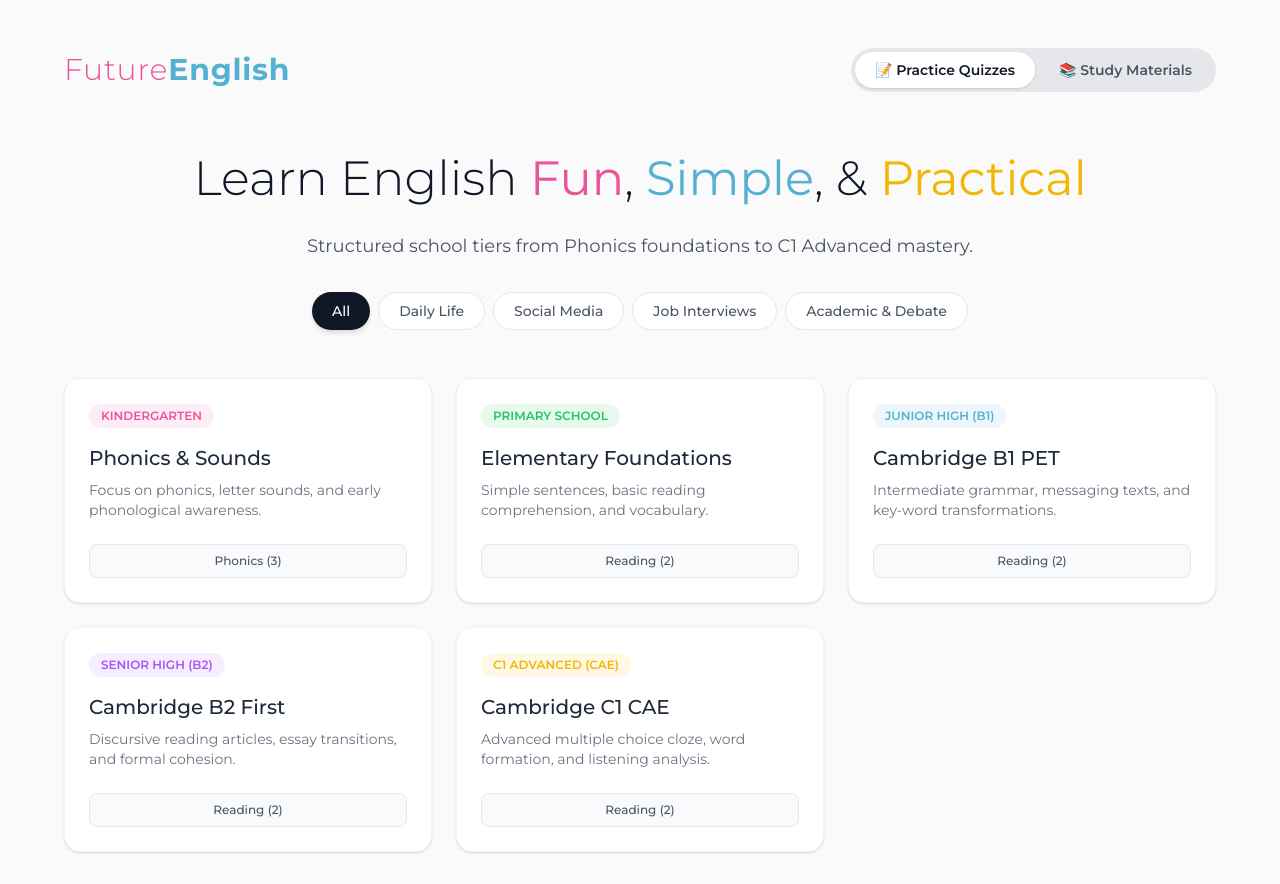
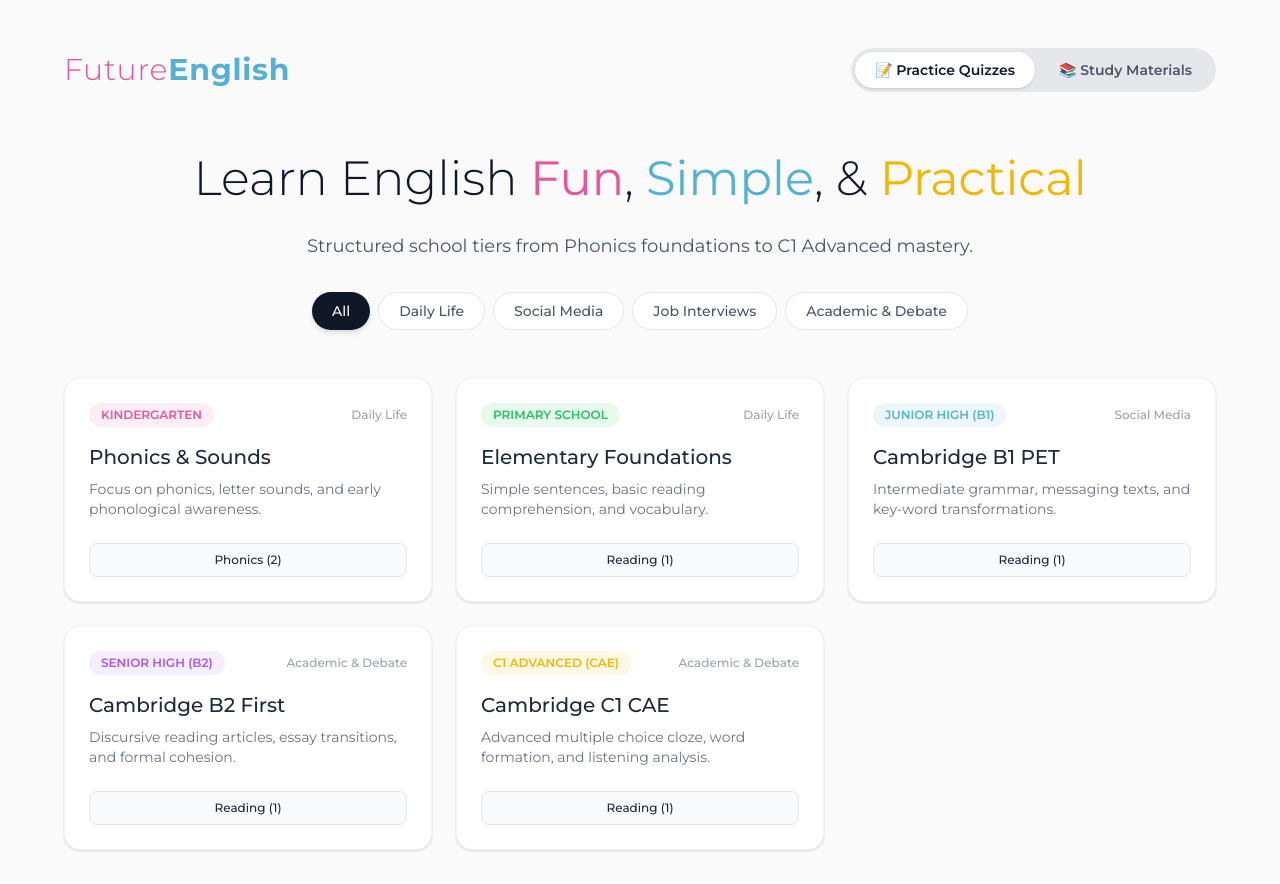
Before and after one commit to KBoer25/future-english-frontend, a Next.js app: page / in a window 1280 px wide. Built offline with nearby package versions, Linux system fonts and the light colour scheme.

Commit message:
Connected category topic filters to dynamically dim non-matching cards

```diff
--- a/app/page.tsx
+++ b/app/page.tsx
@@ -37,8 +37,56 @@ export default function Home() {
 
   const topics = ["All", "Daily Life", "Social Media", "Job Interviews", "Academic & Debate"];
 
-  // Full rich quiz question banks for every tier
-  const materials: Record<string, ModuleData> = {
+  // Quiz Modules mapped with specific categories
+  const materials: Record<string, { key: string; levelName: string; category: string; badgeColor: string; title: string; desc: string; skill: string }> = {
+    "Kindergarten-Phonics": {
+      key: "Kindergarten-Phonics",
+      levelName: "KINDERGARTEN",
+      category: "Daily Life",
+      badgeColor: "bg-[#E95599]/10 text-[#E95599]",
+      title: "Phonics & Sounds",
+      desc: "Focus on phonics, letter sounds, and early phonological awareness.",
+      skill: "Phonics",
+    },
+    "Primary-Reading": {
+      key: "Primary-Reading",
+      levelName: "PRIMARY SCHOOL",
+      category: "Daily Life",
+      badgeColor: "bg-[#22c55e]/10 text-[#22c55e]",
+      title: "Elementary Foundations",
+      desc: "Simple sentences, basic reading comprehension, and vocabulary.",
+      skill: "Reading",
+    },
+    "Junior High-Reading": {
+      key: "Junior High-Reading",
+      levelName: "JUNIOR HIGH (B1)",
+      category: "Social Media",
+      badgeColor: "bg-[#55b1d4]/10 text-[#55b1d4]",
+      title: "Cambridge B1 PET",
+      desc: "Intermediate grammar, messaging texts, and key-word transformations.",
+      skill: "Reading",
+    },
+    "Senior High-Reading": {
+      key: "Senior High-Reading",
+      levelName: "SENIOR HIGH (B2)",
+      category: "Academic & Debate",
+      badgeColor: "bg-[#a855f7]/10 text-[#a855f7]",
+      title: "Cambridge B2 First",
+      desc: "Discursive reading articles, essay transitions, and formal cohesion.",
+      skill: "Reading",
+    },
+    "Advanced-Reading": {
+      key: "Advanced-Reading",
+      levelName: "C1 ADVANCED (CAE)",
+      category: "Academic & Debate",
+      badgeColor: "bg-[#f2b705]/10 text-[#f2b705]",
+      title: "Cambridge C1 CAE",
+      desc: "Advanced multiple choice cloze, word formation, and listening analysis.",
+      skill: "Reading",
+    },
+  };
+
+  const quizDataBank: Record<string, ModuleData> = {
     "Kindergarten-Phonics": {
       title: "Kindergarten: Letter Sounds & Phonics",
       image: "🔤",
@@ -65,16 +113,6 @@ export default function Home() {
           ],
           explanation: "Short vowel sounds (like /æ/ in cat) are foundational building blocks for decoding CVC words.",
         },
-        {
-          id: 3,
-          prompt: "Listen to the word 'M-O-P'. What is the middle vowel sound?",
-          options: [
-            { label: "Short 'O' (/ɒ/)", isCorrect: true },
-            { label: "Short 'I' (/ɪ/)", isCorrect: false },
-            { label: "Long 'E' (/i:/)", isCorrect: false },
-          ],
-          explanation: "The middle sound in M-O-P is the short 'O' sound.",
-        },
       ],
     },
     "Primary-Reading": {
@@ -91,15 +129,6 @@ export default function Home() {
             { label: "Play soccer", isCorrect: false },
           ],
           explanation: "Reading comprehension at this stage tracks direct statements in simple texts.",
-        },
-        {
-          id: 2,
-          prompt: 'Story excerpt: "Every morning, Mia walks her brown dog, Max, in the sunny park."',
-          options: [
-            { label: "Mia walks her dog in the park", isCorrect: true },
-            { label: "Mia rides a bike at night", isCorrect: false },
-          ],
-          explanation: "The text directly states Mia walks Max in the park every morning.",
         },
       ],
     },
@@ -118,15 +147,6 @@ export default function Home() {
           ],
           explanation: "PET Reading Part 1 tests functional messages and short notices.",
         },
-        {
-          id: 2,
-          prompt: 'Library Notice: "Books must be returned before 5 PM on Friday to avoid fines."',
-          options: [
-            { label: "Return books by Friday afternoon to avoid penalties", isCorrect: true },
-            { label: "Books can be kept over the weekend for free", isCorrect: false },
-          ],
-          explanation: "The notice explicitly states fines apply if books are late past Friday 5 PM.",
-        },
       ],
     },
     "Senior High-Reading": {
@@ -143,15 +163,6 @@ export default function Home() {
             { label: "Remote learning failed completely.", isCorrect: false },
           ],
           explanation: "FCE texts test advanced vocabulary like 'skepticism' (doubt) and paragraph-level implications.",
-        },
-        {
-          id: 2,
-          prompt: 'Article excerpt: "Urban green spaces play a pivotal role in mitigating city heat island effects."',
-          options: [
-            { label: "Parks and trees help reduce high urban temperatures.", isCorrect: true },
-            { label: "City concrete absorbs less heat than soil.", isCorrect: false },
-          ],
-          explanation: "'Mitigating city heat' refers to reducing high temperatures in urban areas.",
         },
       ],
     },
@@ -170,15 +181,6 @@ export default function Home() {
           ],
           explanation: "Official Cambridge Assessment answer: 'advice' matches semantic precision requirements.",
         },
-        {
-          id: 2,
-          prompt: 'Part 3 Word Formation (Freud and Dreams): "Sigmund Freud is regarded as the _____ (FOUND) of psychoanalysis."',
-          options: [
-            { label: "FOUNDER", isCorrect: true },
-            { label: "FOUNDATION", isCorrect: false },
-          ],
-          explanation: "CAE Part 3 requires correct suffix/affix derivation (Root: FOUND ➔ FOUNDER).",
-        },
       ],
     },
   };
@@ -195,8 +197,7 @@ export default function Home() {
       content: [
         "Phonemic Awareness: The ability to hear, isolate, and manipulate individual sounds (phonemes) in spoken words before seeing print.",
         "Synthetic Phonics Sequence: Introducing single letter sounds systematically rather than alphabetically so children can blend simple words immediately.",
-        "CVC Blending: Connecting consonant-vowel-consonant sounds smoothly together (e.g., /c/ - /a/ - /t/ = cat).",
-        "Multisensory Practice: Tracing letter shapes in sand or air while producing the precise phonetic sound."
+        "CVC Blending: Connecting consonant-vowel-consonant sounds smoothly together (e.g., /c/ - /a/ - /t/ = cat)."
       ]
     },
     {
@@ -209,8 +210,7 @@ export default function Home() {
       accentColor: "bg-green-50 border-green-100 text-green-600",
       content: [
         "Basic Sentence Architecture: Standard Subject-Verb-Object (SVO) word order in declarative sentences.",
-        "Pronoun Case Agreement: Correct usage of subject pronouns (I, you, he, she, it, we, they) vs. object pronouns (me, him, her, us, them).",
-        "Simple Tense Consistency: Practicing simple present routines and simple past actions with regular/irregular verbs."
+        "Pronoun Case Agreement: Correct usage of subject pronouns vs. object pronouns."
       ]
     },
     {
@@ -223,8 +223,7 @@ export default function Home() {
       accentColor: "bg-sky-50 border-sky-100 text-sky-600",
       content: [
         "Reading Part 1: Always analyze short notices, text messages, and signs for safety warnings or explicit instructions.",
-        "Writing Part 1 (Transformations): Focus closely on grammatical compatibility (e.g., adjectives followed by specific prepositions like 'keen on').",
-        "Listening Part 2: Read questions ahead of time to anticipate specific constraints like names, places, or numbers."
+        "Writing Part 1 (Transformations): Focus closely on grammatical compatibility."
       ]
     },
     {
@@ -236,9 +235,8 @@ export default function Home() {
       illustration: "📊📝🎯",
       accentColor: "bg-purple-50 border-purple-100 text-purple-600",
       content: [
-        "Discursive Paragraphing: Organizing essays with a clear thesis statement, balanced opposing arguments, and a definitive conclusion.",
-        "Cohesive Devices: Moving beyond basic linkers (and, but) to sophisticated transitions (furthermore, consequently, nevertheless).",
-        "Lexical Precision: Avoiding repetitive vocabulary by utilizing precise synonyms and thematic word sets."
+        "Discursive Paragraphing: Organizing essays with a clear thesis statement and balanced arguments.",
+        "Cohesive Devices: Sophisticated transitions (furthermore, consequently, nevertheless)."
       ]
     },
     {
@@ -250,9 +248,8 @@ export default function Home() {
       illustration: "🏛️📜🎓",
       accentColor: "bg-amber-50 border-amber-100 text-amber-600",
       content: [
-        "Part 1 (Multiple-Choice Cloze): Tests subtle shades of meaning, fixed collocations, complementation, and phrasal verbs.",
-        "Part 3 (Word Formation): Demands mastery over prefixes (un-, dis-, mis-), internal vowel changes, and compound word structures.",
-        "Discourse Management: Producing extended, coherent stretches of language with sophisticated control of grammatical structures."
+        "Part 1 (Multiple-Choice Cloze): Tests subtle shades of meaning, fixed collocations, and phrasal verbs.",
+        "Part 3 (Word Formation): Demands mastery over prefixes and internal root changes."
       ]
     }
   ];
@@ -261,7 +258,7 @@ export default function Home() {
     setSelectedAnswers((prev) => ({ ...prev, [qId]: optIdx }));
   };
 
-  const currentModule = activeModuleKey ? materials[activeModuleKey] : null;
+  const currentModule = activeModuleKey ? quizDataBank[activeModuleKey] : null;
   const currentStudyGuide = activeStudyId ? studyGuides.find(g => g.id === activeStudyId) : null;
 
   // FOCUSED QUIZ MODULE PAGE
@@ -448,149 +445,53 @@ export default function Home() {
         )}
       </section>
 
-      {/* TAB 1: PRACTICE QUIZZES GRID */}
+      {/* TAB 1: PRACTICE QUIZZES GRID WITH CATEGORY FILTERING */}
       {activeTab === "quizzes" && (
         <section className="max-w-6xl mx-auto grid md:grid-cols-3 gap-6">
-          {/* Kindergarten */}
-          <div className="bg-white p-6 rounded-2xl border border-gray-100 shadow-sm hover:shadow-md transition">
-            <span className="inline-block bg-[#E95599]/10 text-[#E95599] text-xs font-semibold px-3 py-1 rounded-full mb-4">
-              KINDERGARTEN
-            </span>
-            <h3 className="text-xl font-medium text-gray-800 mb-2">Phonics & Sounds</h3>
-            <p className="text-sm text-gray-500 mb-6">Focus on phonics, letter sounds, and early phonological awareness.</p>
-            <div className="grid grid-cols-2 gap-2 text-center text-xs text-gray-600">
-              {["Phonics"].map((skill) => {
-                const key = `Kindergarten-${skill}`;
-                const item = materials[key];
+          {Object.values(materials).map((mod) => {
+            const isMatch = selectedTopic === "All" || mod.category === selectedTopic;
+            const qCount = quizDataBank[mod.key]?.questions.length || 0;
+
             return (
-                  <button
-                    key={skill}
-                    onClick={() => item && setActiveModuleKey(key)}
-                    className={`p-2 rounded-lg border transition font-medium w-full col-span-2 ${
-                      item ? "bg-gray-50 hover:bg-[#E95599] hover:text-white border-gray-200 cursor-pointer" : "opacity-30 border-dashed border-gray-200 cursor-not-allowed"
+              <div
+                key={mod.key}
+                className={`bg-white p-6 rounded-2xl border border-gray-100 shadow-sm transition ${
+                  isMatch ? "opacity-100 hover:shadow-md" : "opacity-30 pointer-events-none"
                 }`}
               >
-                    {skill} {item ? `(${item.questions.length})` : ""}
+                <div className="flex justify-between items-center mb-4">
+                  <span className={`text-xs font-semibold px-3 py-1 rounded-full ${mod.badgeColor}`}>
+                    {mod.levelName}
+                  </span>
+                  <span className="text-xs text-gray-400 font-medium">{mod.category}</span>
+                </div>
+                <h3 className="text-xl font-medium text-gray-800 mb-2">{mod.title}</h3>
+                <p className="text-sm text-gray-500 mb-6">{mod.desc}</p>
+                <button
+                  onClick={() => setActiveModuleKey(mod.key)}
+                  className="w-full p-2 rounded-lg border border-gray-200 bg-gray-50 hover:bg-[#55b1d4] hover:text-white transition font-medium text-xs cursor-pointer"
+                >
+                  {mod.skill} ({qCount})
                 </button>
+              </div>
             );
           })}
-            </div>
-          </div>
-
-          {/* Primary School */}
-          <div className="bg-white p-6 rounded-2xl border border-gray-100 shadow-sm hover:shadow-md transition">
-            <span className="inline-block bg-[#22c55e]/10 text-[#22c55e] text-xs font-semibold px-3 py-1 rounded-full mb-4">
-              PRIMARY SCHOOL
-            </span>
-            <h3 className="text-xl font-medium text-gray-800 mb-2">Elementary Foundations</h3>
-            <p className="text-sm text-gray-500 mb-6">Simple sentences, basic reading comprehension, and vocabulary.</p>
-            <div className="grid grid-cols-2 gap-2 text-center text-xs text-gray-600">
-              {["Reading"].map((skill) => {
-                const key = `Primary-${skill}`;
-                const item = materials[key];
-                return (
-                  <button
-                    key={skill}
-                    onClick={() => item && setActiveModuleKey(key)}
-                    className={`p-2 rounded-lg border transition font-medium w-full col-span-2 ${
-                      item ? "bg-gray-50 hover:bg-[#22c55e] hover:text-white border-gray-200 cursor-pointer" : "opacity-30 border-dashed border-gray-200 cursor-not-allowed"
-                    }`}
-                  >
-                    {skill} {item ? `(${item.questions.length})` : ""}
-                  </button>
-                );
-              })}
-            </div>
-          </div>
-
-          {/* Junior High */}
-          <div className="bg-white p-6 rounded-2xl border border-gray-100 shadow-sm hover:shadow-md transition">
-            <span className="inline-block bg-[#55b1d4]/10 text-[#55b1d4] text-xs font-semibold px-3 py-1 rounded-full mb-4">
-              JUNIOR HIGH (B1)
-            </span>
-            <h3 className="text-xl font-medium text-gray-800 mb-2">Cambridge B1 PET</h3>
-            <p className="text-sm text-gray-500 mb-6">Intermediate grammar, messaging texts, and key-word transformations.</p>
-            <div className="grid grid-cols-2 gap-2 text-center text-xs text-gray-600">
-              {["Reading"].map((skill) => {
-                const key = `Junior High-${skill}`;
-                const item = materials[key];
-                return (
-                  <button
-                    key={skill}
-                    onClick={() => item && setActiveModuleKey(key)}
-                    className={`p-2 rounded-lg border transition font-medium w-full col-span-2 ${
-                      item ? "bg-gray-50 hover:bg-[#55b1d4] hover:text-white border-gray-200 cursor-pointer" : "opacity-30 border-dashed border-gray-200 cursor-not-allowed"
-                    }`}
-                  >
-                    {skill} {item ? `(${item.questions.length})` : ""}
-                  </button>
-                );
-              })}
-            </div>
-          </div>
-
-          {/* Senior High */}
-          <div className="bg-white p-6 rounded-2xl border border-gray-100 shadow-sm hover:shadow-md transition">
-            <span className="inline-block bg-[#a855f7]/10 text-[#a855f7] text-xs font-semibold px-3 py-1 rounded-full mb-4">
-              SENIOR HIGH (B2)
-            </span>
-            <h3 className="text-xl font-medium text-gray-800 mb-2">Cambridge B2 First</h3>
-            <p className="text-sm text-gray-500 mb-6">Discursive reading articles, essay transitions, and formal cohesion.</p>
-            <div className="grid grid-cols-2 gap-2 text-center text-xs text-gray-600">
-              {["Reading"].map((skill) => {
-                const key = `Senior High-${skill}`;
-                const item = materials[key];
-                return (
-                  <button
-                    key={skill}
-                    onClick={() => item && setActiveModuleKey(key)}
-                    className={`p-2 rounded-lg border transition font-medium w-full col-span-2 ${
-                      item ? "bg-gray-50 hover:bg-[#a855f7] hover:text-white border-gray-200 cursor-pointer" : "opacity-30 border-dashed border-gray-200 cursor-not-allowed"
-                    }`}
-                  >
-                    {skill} {item ? `(${item.questions.length})` : ""}
-                  </button>
-                );
-              })}
-            </div>
-          </div>
-
-          {/* Advanced */}
-          <div className="bg-white p-6 rounded-2xl border border-gray-100 shadow-sm hover:shadow-md transition">
-            <span className="inline-block bg-[#f2b705]/10 text-[#f2b705] text-xs font-semibold px-3 py-1 rounded-full mb-4">
-              C1 ADVANCED (CAE)
-            </span>
-            <h3 className="text-xl font-medium text-gray-800 mb-2">Cambridge C1 CAE</h3>
-            <p className="text-sm text-gray-500 mb-6">Advanced multiple choice cloze, word formation, and listening analysis.</p>
-            <div className="grid grid-cols-2 gap-2 text-center text-xs text-gray-600">
-              {["Reading"].map((skill) => {
-                const key = `Advanced-${skill}`;
-                const item = materials[key];
-                return (
-                  <button
-                    key={skill}
-                    onClick={() => item && setActiveModuleKey(key)}
-                    className={`p-2 rounded-lg border transition font-medium w-full col-span-2 ${
-                      item ? "bg-gray-50 hover:bg-[#f2b705] hover:text-white border-gray-200 cursor-pointer" : "opacity-30 border-dashed border-gray-200 cursor-not-allowed"
-                    }`}
-                  >
-                    {skill} {item ? `(${item.questions.length})` : ""}
-                  </button>
-                );
-              })}
-            </div>
-          </div>
         </section>
       )}
 
-      {/* TAB 2: STUDY MATERIALS INDEX */}
+      {/* TAB 2: STUDY MATERIALS */}
       {activeTab === "materials" && (
         <section className="max-w-4xl mx-auto space-y-6">
-          {studyGuides.map((guide) => (
+          {studyGuides.map((guide) => {
+            const isMatch = selectedTopic === "All" || guide.category === selectedTopic;
+
+            return (
               <div
                 key={guide.id}
-              onClick={() => setActiveStudyId(guide.id)}
-              className="bg-white rounded-3xl border border-gray-200 shadow-sm hover:border-[#55b1d4] hover:shadow-md transition cursor-pointer overflow-hidden group flex flex-col md:flex-row items-center"
+                onClick={() => isMatch && setActiveStudyId(guide.id)}
+                className={`bg-white rounded-3xl border border-gray-200 shadow-sm transition overflow-hidden group flex flex-col md:flex-row items-center ${
+                  isMatch ? "opacity-150 hover:border-[#55b1d4] hover:shadow-md cursor-pointer" : "opacity-30 pointer-events-none"
+                }`}
               >
                 <div className={`w-full md:w-48 h-36 md:h-full flex items-center justify-center text-5xl border-r border-gray-100 ${guide.accentColor}`}>
                   {guide.illustration}
@@ -608,7 +509,8 @@ export default function Home() {
                   <p className="text-gray-600 text-sm leading-relaxed">{guide.summary}</p>
                 </div>
               </div>
-          ))}
+            );
+          })}
         </section>
       )}
     </main>
```
Lines whose indentation alone changed are shown as unchanged.
